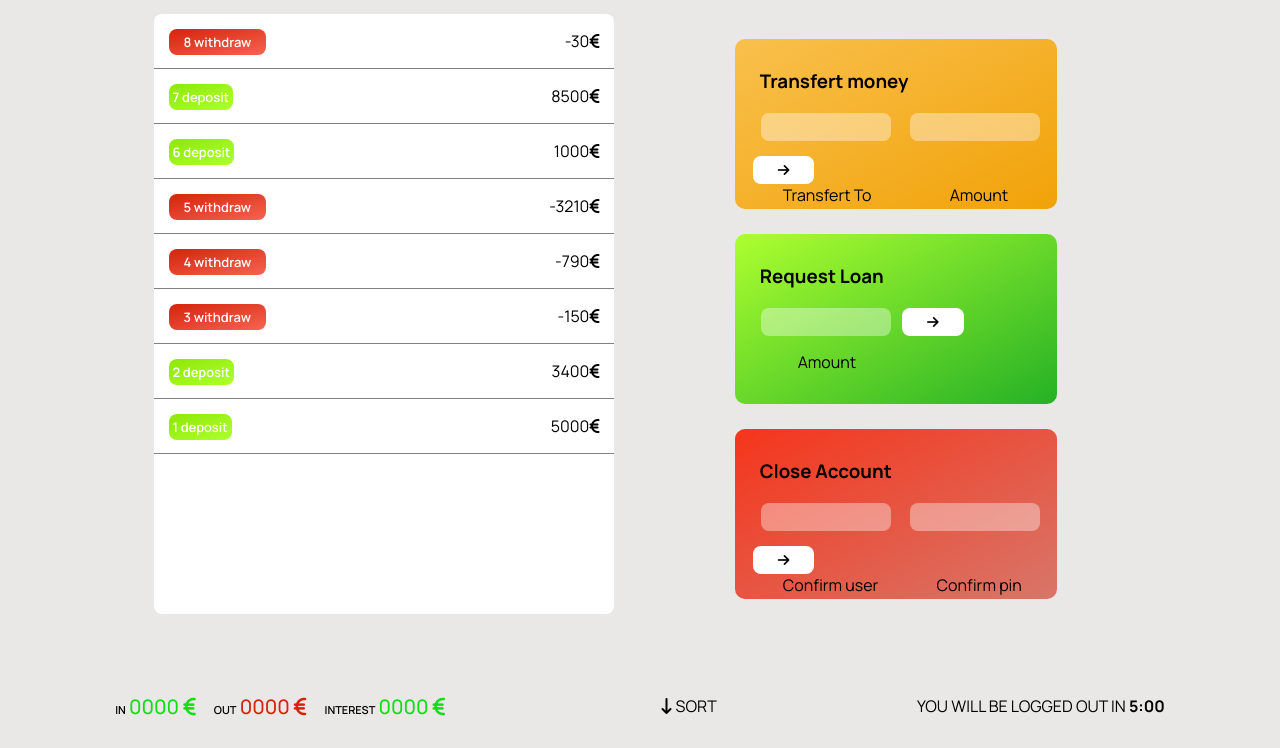
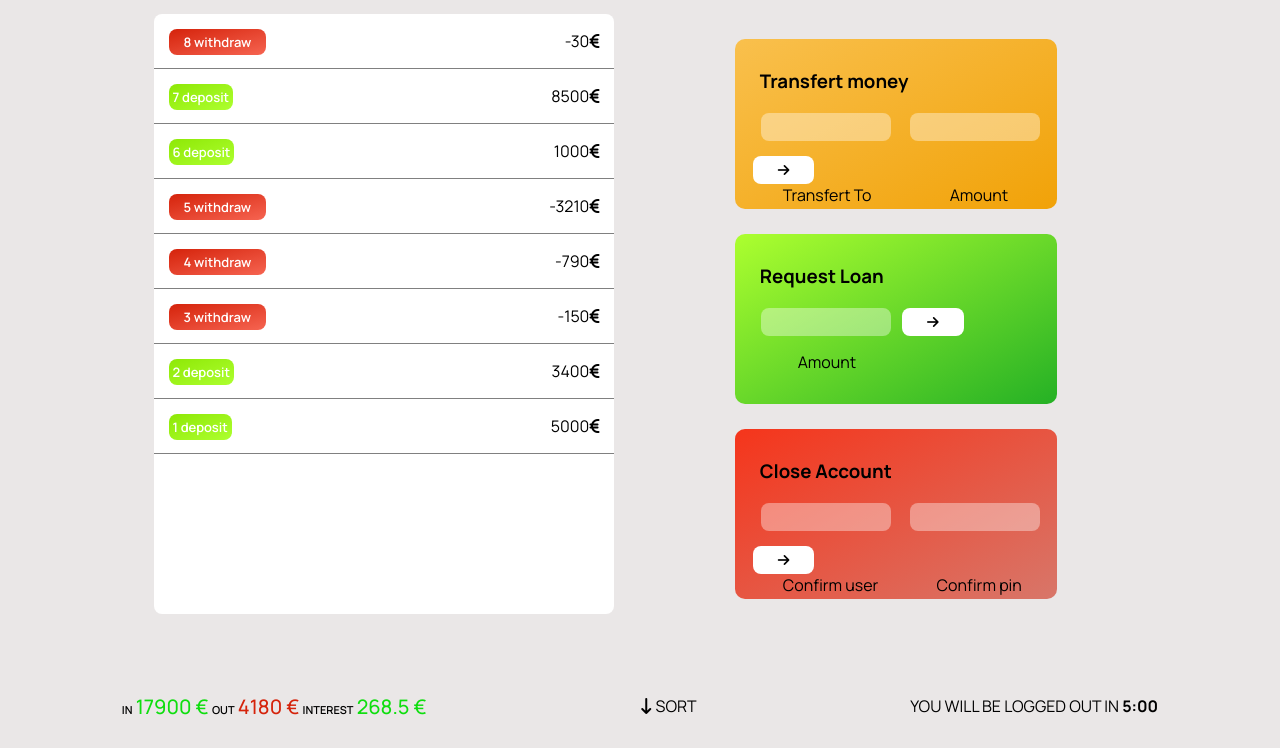
Before and after one commit to Lea-rn/banks-project, a plain HTML site: page index.html in a window 1280 px wide. Shown: the part 329-1077 px from the top of the page. Drawn offline with Linux system fonts and the light colour scheme; a web font is replaced by a local one.

Commit message:
find-display-summary

```diff
--- a/app.js
+++ b/app.js
@@ -29,9 +29,25 @@ const account4 = {
 };
 
 const accounts = [account1, account2, account3, account4];
+
+
 ////// import element :
 const movementContainer = document.querySelector(".left");
 const balanceAmount = document.querySelector(".amount");
+const inComes = document.querySelector(".mov-average-in")
+const outMoney = document.querySelector(".mov-average-out")
+const intrest = document.querySelector(".mov-average-interest")
+
+
+
+
+
+
+
+
+
+
+
 
 ///// display movement ::
 const displayMovements = function (arr) {
@@ -55,11 +71,10 @@ const displayMovements = function (arr) {
   });
 };
 
-displayMovements(account2.movements); //// invocation, run , call ..
+displayMovements(account2.movements);
 
-//// display balance ::
 
-//// map ; filter ; sort ; reduce ;
+////////////// display balance :
 
 const displayBalance = function (movements) {
   const balance = movements.reduce((acc, mov) => acc + mov, 0);
@@ -67,6 +82,44 @@ const displayBalance = function (movements) {
 };
 
 displayBalance(account2.movements);
+
+
+///////// display summary ///// :
+
+const calcDisplaySummary = function (accountMovement){
+  const inc = accountMovement.filter((ele)=> ele > 0)
+   .reduce((acc,ele)=> ele+acc,0)
+  inComes.textContent = `${inc} €` ;  //// display ui (user interface)
+
+  const outc = accountMovement.filter((ele)=> ele<0)
+  .reduce((acc,ele)=> acc+ele ,0) ;
+  outMoney.textContent = `${Math.abs(outc)} €`
+
+  const interstc = accountMovement.filter((mov)=> mov> 0)
+  .map((deposit)=> {
+
+   return (deposit*1.5)/100
+  } )
+ .filter((ele)=>ele > 1)
+ .reduce((acc,ele)=>acc+ele ,0)
+ intrest.textContent = `${interstc} € `    ///// update lel ui ;
+}
+
+
+
+
+calcDisplaySummary(account2.movements) ;
+
+
+
+
+
+
+
+
+
+///////////////////////// lectures /////////////////////////////////////////////////////////////
+
 
 // //// function maha (){ // function declaration
 // }
@@ -78,8 +131,6 @@ displayBalance(account2.movements);
 // const maha = ()=>{  arrow function
 
 // }
-
-///////////////////////// lectures /////////////////////////////////////////////////////////////
 
 /// section : data transformation (ta7wil data , convertir)
 /////// map (return new array : (traja3 array jdid)) :: /////////////////////////////////////////////////////////////////
@@ -218,9 +269,9 @@ displayBalance(account2.movements);
 
 //////// chaining -- pipline
 
-const account = [100, -200, 500, -80, 600];
-console.log(account);
-const euroToDinar = 3.3;
+// const account = [100, -200, 500, -80, 600];
+// console.log(account);
+// const euroToDinar = 3.3;
 //// sum of deposit on tunisian dinar ...
 
 // //// filter
@@ -247,3 +298,42 @@ const euroToDinar = 3.3;
 // },0)
 
 // console.log(sum)
+
+
+//////////////////////// find ///////////////////////////////
+
+// const numbers = [10,20,30,40,20] ;
+
+
+// const result  = numbers.find(function(ele,i){
+//   // console.log("console:" , ele)
+//   return ele === 20 ;
+// })
+
+
+
+// console.log(result)
+
+
+
+// const dataBase = [
+//   {
+//     userName : "nader" ,
+//     image : "photo1"
+//   },
+//   {
+//     userName : "houssem" ,
+//     image : "photo2"
+//   },
+//   {
+//     userName : "khouloud" ,
+//     image : "photo3"
+//   }
+// ]
+
+
+// const x = dataBase.find(function(person){
+// return person.image === "photo3"
+// })
+
+// console.log(x) ;
--- a/style.css
+++ b/style.css
@@ -257,6 +257,7 @@ footer {
 .mov-info-in,.mov-info-out,.mov-info-interest {
 font-size: 11px;
 font-weight: 600;
+
 }
 
 
@@ -281,3 +282,9 @@ font-weight: 600;
 .logged-out-timer{
   font-weight: bolder;
 }
+
+
+.summury-container{
+
+  margin: 0px 10px;
+}
```
